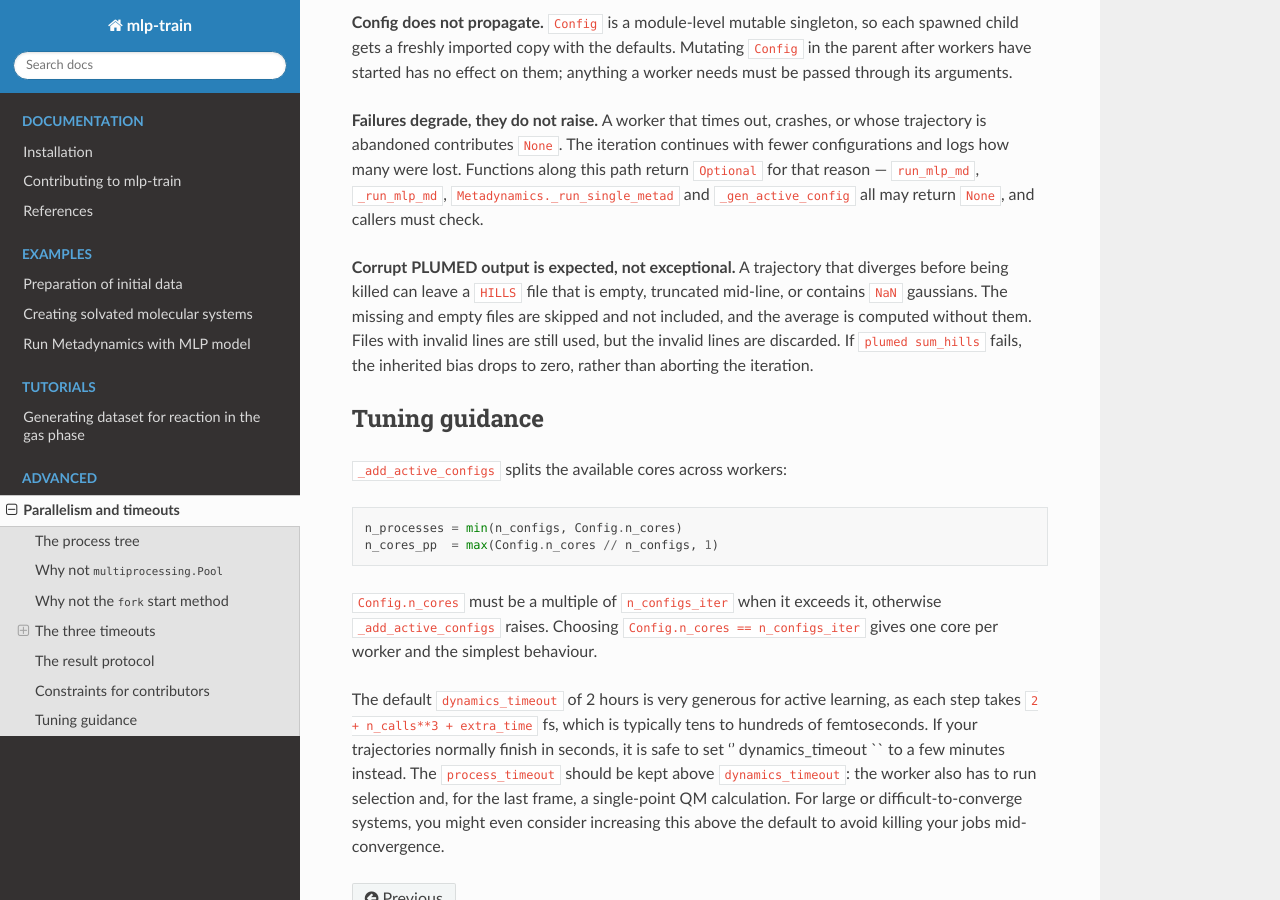
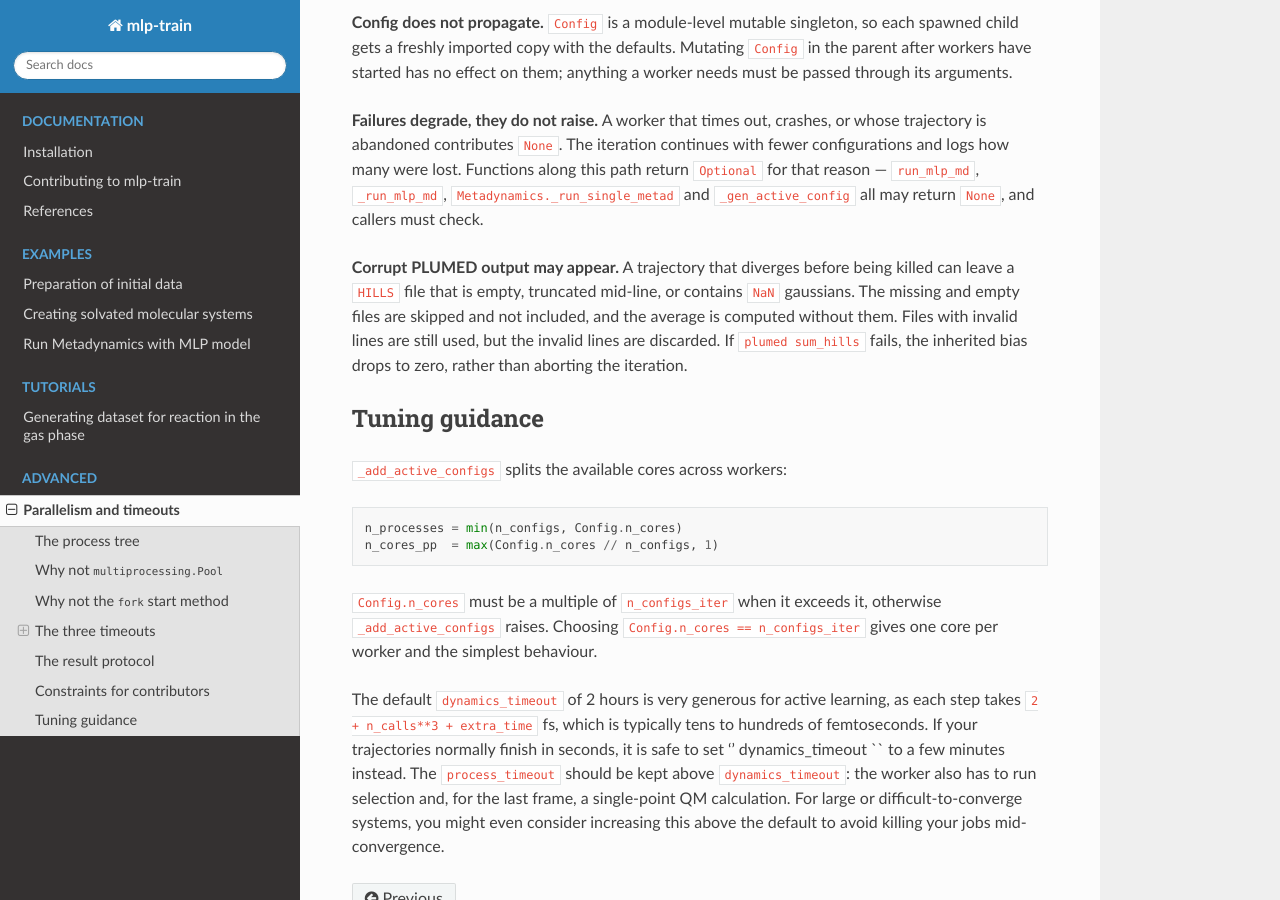
Before and after one commit to duartegroup/mlp-train, a Sphinx documentation site: the page built from docs/dev/parallelism.rst, in a window 1280 px wide and 900 px high, scrolled down 3855 px. Built offline with Sphinx 7.4.7 and the Read the Docs theme 3.1.0, drawn with Linux system fonts in a browser that asks for light colours.

Commit message:
Update docs/dev/parallelism.rst
Co-authored-by: Veronika Juraskova <veronika.juraskova@email.cz>

```diff
--- a/docs/dev/parallelism.rst
+++ b/docs/dev/parallelism.rst
@@ -225,7 +225,7 @@ path return ``Optional`` for that reason — ``run_mlp_md``,
 ``_run_mlp_md``, ``Metadynamics._run_single_metad`` and
 ``_gen_active_config`` all may return ``None``, and callers must check.
 
-**Corrupt PLUMED output is expected, not exceptional.** A trajectory that
+**Corrupt PLUMED output may appear.** A trajectory that
 diverges before being killed can leave a ``HILLS`` file that is empty,
 truncated mid-line, or contains ``NaN`` gaussians. The
 missing and empty files are skipped and not included, and the average is computed without them. Files with invalid lines are still used, but the invalid lines are discarded. If ``plumed sum_hills`` fails, the inherited bias drops to zero, rather than aborting the iteration.
```
